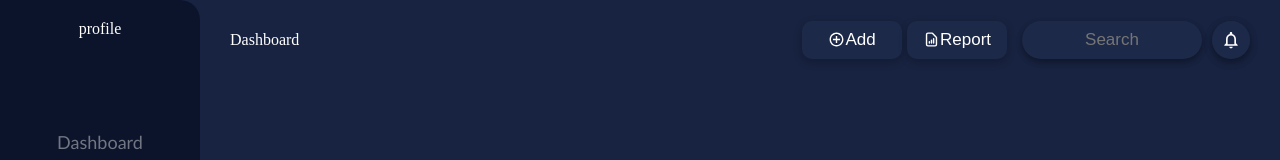
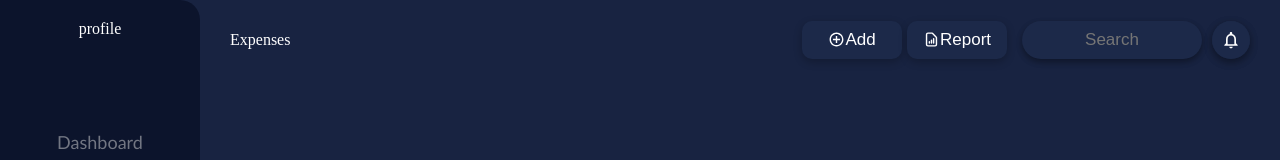
Before and after one commit to gitkrishnaa/expensetracer_with_login, a React (Create React App) app: page /Expense in a window 1280 px wide. Shown: the top 160 px of the page. Built offline with nearby package versions, Linux system fonts and the light colour scheme.

Commit message:
route completed , page load sucesfully

```diff
--- a/src/App.js
+++ b/src/App.js
@@ -2,7 +2,7 @@ import logo from './logo.svg';
 import Styles from "./App.module.css"
 import { Navigate } from './Components';
 import { Dashboard,Budget,Expense,Friends,Help,Report,Setting,Todo } from './Pages';
-import {Route} from "react-router-dom"
+import {Route,Switch} from "react-router-dom"
 
 
 
@@ -19,15 +19,16 @@ function App() {
       </div>
 
 <div className={Styles.Page}>
-
-<Route path="/"><Dashboard/></Route>
-<Route path="dashboard"><Dashboard/></Route>
-<Route path="Expense"><Expense/></Route>
-<Route path="Budget"><Budget/></Route>
-<Route path="Friends"><Friends/></Route>
-<Route path="Todo"><Todo/></Route>
-<Route path="Report"><Report/></Route>
-<Route path="Help"><Help/></Route>
+<Switch>
+<Route exact path="/"><Dashboard/></Route>
+<Route exact path="/dashboard"><Dashboard/></Route>
+<Route exact path="/Expense"><Expense/></Route>
+<Route exact path="/Budget"><Budget/></Route>
+<Route exact path="/Friends"><Friends/></Route>
+<Route exact path="/Todo"><Todo/></Route>
+<Route exact path="/Report"><Report/></Route>
+<Route exact path="/Help"><Help/></Route>
+</Switch>
 </div>
     </div>
   );
--- a/src/Components/Navigate/Main.jsx
+++ b/src/Components/Navigate/Main.jsx
@@ -1,6 +1,6 @@
 import React from "react";
 import Styles from "./Styles.module.css";
-
+import {Link} from "react-router-dom"
 function Main() {
   return (
     <div className={Styles.Main_div}>
@@ -11,14 +11,13 @@ function Main() {
 
       <div className={Styles.Main_nav}>
         <ul>
-          <li>Dashboard</li>
-          <li>Expense</li>
-          <li>Budget</li>
-          <li>Friends</li>
-          <li>Todo</li>
-          <li>Report</li>
-
-          <li>Help</li>
+          <Link to="/Dashboard"><li>Dashboard</li></Link>
+          <Link to="/Expense"><li>Expense</li></Link>
+          <Link to="/Budget"><li>Budget</li></Link>
+          <Link to="/Friends"><li>Friends</li></Link>
+          <Link to="/Todo"><li>Todo</li></Link>
+          <Link to="/Report"><li>Report</li></Link>
+          <Link to="/Help"><li>Help</li></Link>
         </ul>
       </div>
 
--- a/src/Components/Navigate/Styles.module.css
+++ b/src/Components/Navigate/Styles.module.css
@@ -31,6 +31,10 @@ ul{
     list-style-type: none;
 
 }
+ul>a{
+    list-style-type: none;
+    text-decoration: none;
+}
 li{
    font-family: 'Gill Sans', 'Gill Sans MT', Calibri, 'Trebuchet MS', sans-serif;
     margin-top: 20px;
@@ -38,6 +42,7 @@ li{
     /* text-shadow: 20px; */
     color: rgba(223, 223, 223, 0.486);
     transition: 0.3s ease-in-out;
+
 }
 li:hover{
   transform: scale(1.3) ;
--- a/src/Pages/Budget/Main.jsx
+++ b/src/Pages/Budget/Main.jsx
@@ -5,7 +5,7 @@ function Main() {
   return (
     <div className={Styles.Main_div}>
 
-  <Top_nav Page_name={"Expense"}/>
+  <Top_nav Page_name={"Budget"}/>
     </div>
   )
 }
--- a/src/Pages/Expense/Main.jsx
+++ b/src/Pages/Expense/Main.jsx
@@ -1,9 +1,10 @@
 import React from 'react'
 import Styles from "./Styles.module.css"
+import { Top_nav } from '../../Components'
 function Main() {
   return (
     <div className={Styles.Main_div}>
-
+   <Top_nav Page_name={"Expenses"}/>
 
     </div>
   )
```
